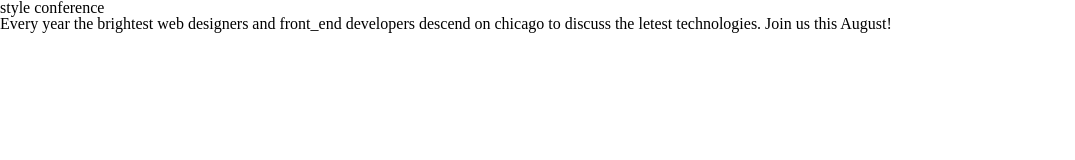
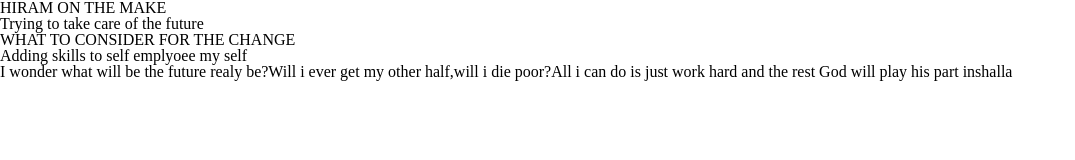
Before and after one commit to ngarukaalx/front_endp, a plain HTML site: page index.html in a window 1280 px wide. Shown: the whole page, without its empty margins (0-1075 px from the left). Drawn offline with Linux system fonts and the light colour scheme.

Commit message:
htmlpractice

```diff
--- a/index.html
+++ b/index.html
@@ -2,11 +2,14 @@
 <html lang="en">
 	<head>
 		<meta charset="utf-8">
-		<title>style conference</title>
+		<title>HIRAM ON THE MAKE</title>
 		<link rel="stylesheet" href="assets/stylesheets/main.css">
 	</head>
 	<body>
-		<h1>style conference</h1>
-		<p>Every year the brightest web designers and front_end developers descend on chicago to discuss the letest technologies. Join us this August!</p>
+		<h1>HIRAM ON THE MAKE</h1>
+		<p>Trying to take care of the future</p>
+		<h2><strong>WHAT TO CONSIDER FOR THE CHANGE</strong></h2>
+		<p><b>Adding skills to self emplyoee my self</b></p>
+		<p>I wonder what will be the future realy be?Will i ever get my other half,will i die poor?All i can do is just work hard and the rest God will play his part<b> inshalla</b></p>
 	</body>
 </html>
```
